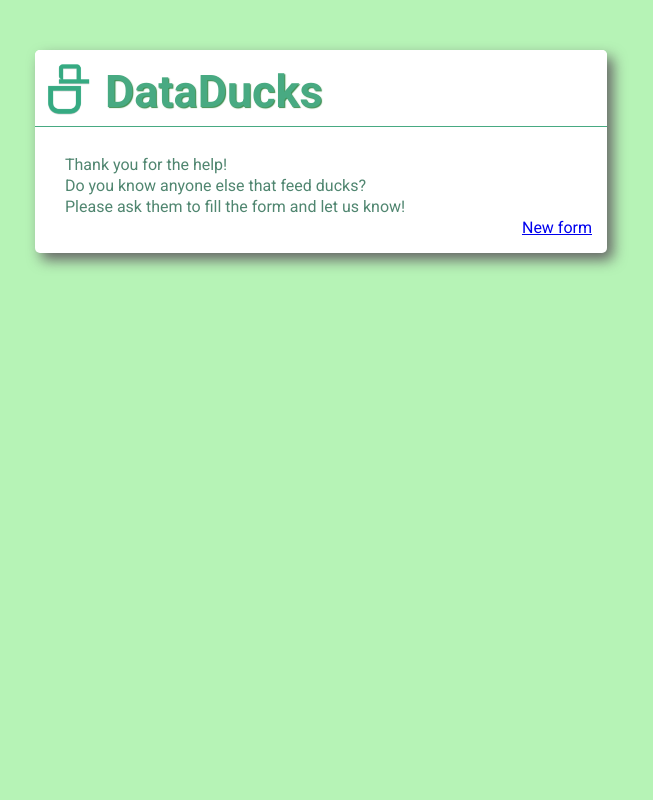
After one commit to ghabriel-rodrigues/dataducks, a Django app: template leads/templates/thanks.html in a window 1280 px wide. The commit adds this page. Shown: the whole page, without its empty margins (319-972 px from the left). Run offline with Django 3.2, Linux system fonts and the light colour scheme; the template is opened without the code that fills it, so the values that code supplies are empty; some libraries are stand-ins or nearby versions.

Commit message:
[View] Finishing Leads Form

```diff
--- a/leads/templates/lead.html
+++ b/leads/templates/lead.html
@@ -24,7 +24,7 @@
     <header>
       <div class="logo-area">
         <div class="logo"></div>
-        <h1>DataDucks</h1>
+        <h1>DataDucks {{msg}}</h1>
       </div>
     </header>
     <section>
@@ -49,6 +49,7 @@
         {% endform %}
 
         <button name="_submit" class="btn">Submit</button>
+        {{msg}}
       </form>
 
     </section>
--- /dev/null
+++ b/leads/templates/thanks.html
@@ -0,0 +1,38 @@
+{% load staticfiles %}
+{% load material_form %}
+<html>
+<head>
+  <meta charset="utf-8" />
+  <link rel="icon" type="image/png" sizes="16x16" href="{% static 'assets/img/favicon-16x16.png'%}">
+  <meta http-equiv="X-UA-Compatible" content="IE=edge,chrome=1" />
+  <meta content='width=device-width, initial-scale=1.0, maximum-scale=1.0, user-scalable=0' name='viewport' />
+  <meta name="viewport" content="width=device-width" />
+
+  {% include 'material/includes/material_css.html' %}
+  <link href="{% static 'assets/css/styles.css'%}" rel="stylesheet">
+
+  <title>DataDucks - Thanks!</title>
+</head>
+
+<body>
+  <div class="container">
+    <header>
+      <div class="logo-area">
+        <div class="logo"></div>
+        <h1>DataDucks</h1>
+      </div>
+    </header>
+    <section>
+      <p>
+        Thank you for the help! <br/>
+        Do you know anyone else that feed ducks?<br/>
+        Please ask them to fill the form and let us know!<br/>
+        <a href="/"class="btn">New form</a>
+      </p>
+    </section>
+    <footer>
+
+    </footer>
+  </div>
+</body>
+</html>
--- a/leads/urls.py
+++ b/leads/urls.py
@@ -4,7 +4,6 @@ from . import views
 
 urlpatterns = [
     path('', views.lead, name="lead"),
-    path('lead', views.lead, name="lead"),
-    path("logout/", auth_views.LogoutView.as_view(), name="logout"),
+    path('lead/', views.lead, name="lead"),
     path('api/lead/', views.LeadListCreate.as_view() ),
 ]
```
Also changed, not shown: leads/views.py (+5 -6 lines).
